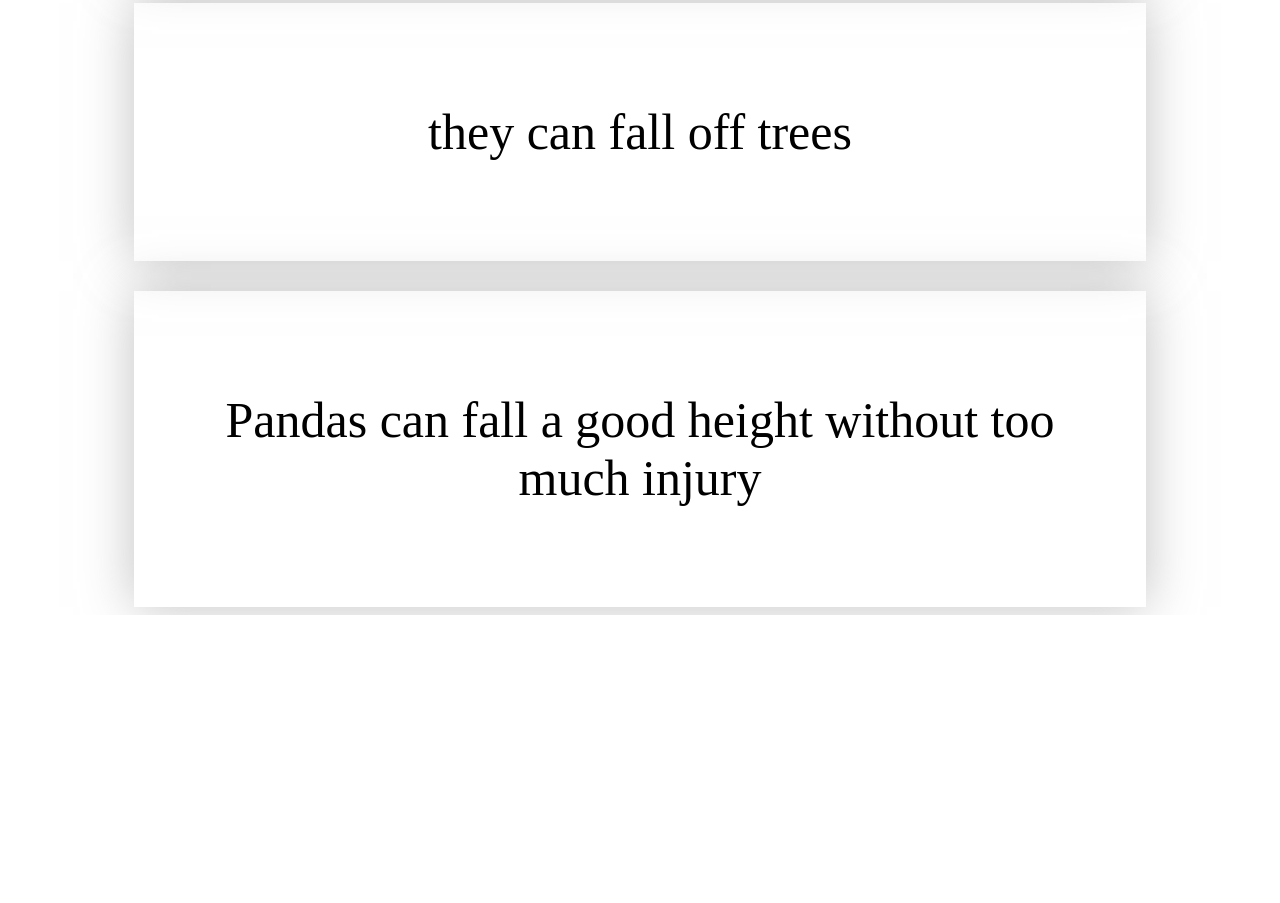
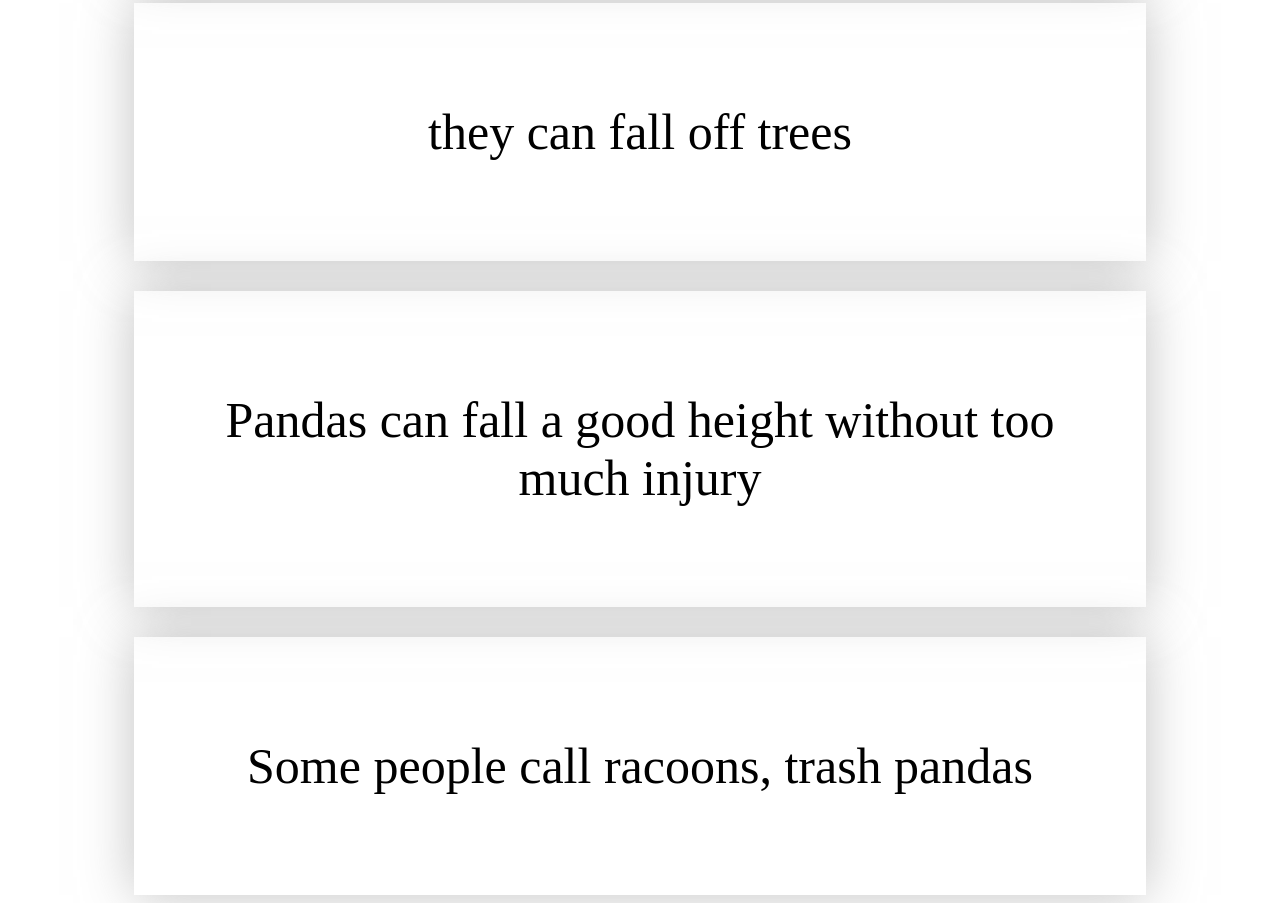
Before and after one commit to kenny2028/commitment, a plain HTML site: page index.html in a window 1280 px wide. Shown: the part 6535-7438 px from the top of the page. Before the commit the page ends 7150 px from the top, so only its background shows below. Drawn offline with Linux system fonts and the light colour scheme; a web font is replaced by a local one.

Commit message:
box 23 c

```diff
--- a/index.html
+++ b/index.html
@@ -156,6 +156,12 @@
     </div>
   </div>
 
+  <div class="whiteblockcont">
+    <div class="boxtextstyle">
+      <p>Some people call racoons, trash pandas</p>
+    </div>
+  </div>
+
 </body>
 
 
```
